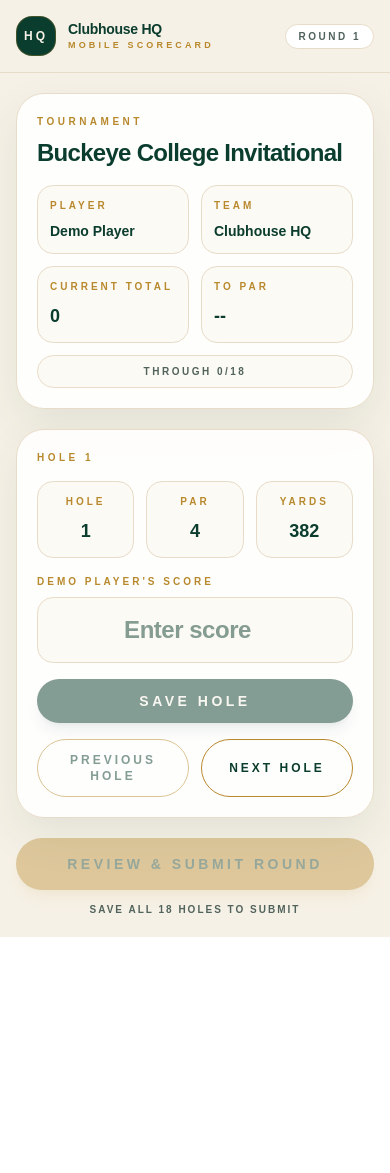
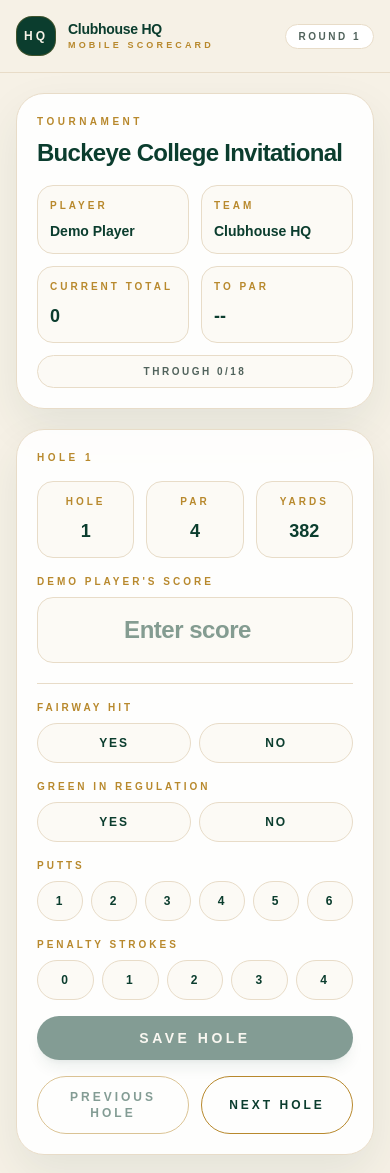
Before and after one commit to ryanturnergolf/fairwaylive, a Next.js app: page /scorecard/1 in a window 390 px wide. Shown: the top 1173 px of the page. Before the commit the page ends 937 px from the top, so only its background shows below. Built offline with nearby package versions, Linux system fonts and the light colour scheme.

Commit message:
Add mobile stat capture

```diff
--- a/app/lib/services/statisticsService.ts
+++ b/app/lib/services/statisticsService.ts
@@ -19,6 +19,11 @@ export type SaveRoundHoleStatisticsInput = Omit<
   markerForPlayerId?: string | null;
 };
 
+export type HoleStatisticsInput = Pick<
+  SaveScoreHoleEntryInput,
+  "fairwayHit" | "greenInRegulation" | "putts" | "penaltyStrokes"
+>;
+
 const getEntrySource = (playerId: string, enteredByPlayerId: string) =>
   String(playerId) === String(enteredByPlayerId) ? "self" : "marker";
 
@@ -36,6 +41,10 @@ export const buildScoreHoleEntryInput = ({
   markerForPlayerId,
   holeNumber,
   strokes,
+  fairwayHit,
+  greenInRegulation,
+  putts,
+  penaltyStrokes,
   entryStatus,
 }: {
   tournamentId: string;
@@ -45,6 +54,10 @@ export const buildScoreHoleEntryInput = ({
   markerForPlayerId?: string | null;
   holeNumber: number;
   strokes: number;
+  fairwayHit?: boolean | null;
+  greenInRegulation?: boolean | null;
+  putts?: number | null;
+  penaltyStrokes?: number | null;
   entryStatus: string;
 }): SaveHoleStatisticsInput => ({
   tournamentId,
@@ -54,10 +67,10 @@ export const buildScoreHoleEntryInput = ({
   markerForPlayerId: getMarkerForPlayerId(playerId, enteredByPlayerId, markerForPlayerId),
   holeNumber,
   strokes,
-  fairwayHit: null,
-  greenInRegulation: null,
-  putts: null,
-  penaltyStrokes: null,
+  fairwayHit: fairwayHit ?? null,
+  greenInRegulation: greenInRegulation ?? null,
+  putts: putts ?? null,
+  penaltyStrokes: penaltyStrokes ?? null,
   entrySource: getEntrySource(playerId, enteredByPlayerId),
   entryStatus,
   reviewStatus: "pending",
--- a/app/scorecard/[playerId]/page.tsx
+++ b/app/scorecard/[playerId]/page.tsx
@@ -13,6 +13,7 @@ import {
 import { loadComparisonScores, loadPlayerScores, saveHole, saveRound } from "../../lib/services/scoreService";
 import {
   buildScoreHoleEntryInput,
+  type HoleStatisticsInput,
   saveHoleStatistics,
   saveRoundHoleStatistics,
 } from "../../lib/services/statisticsService";
@@ -75,6 +76,13 @@ type ScoreDiagnostics = {
   scoreHydrationComplete: string;
   lastSaveError: string;
   lastHydrationError: string;
+};
+
+type HoleStatCapture = {
+  fairwayHit: boolean | null;
+  greenInRegulation: boolean | null;
+  putts: number | null;
+  penaltyStrokes: number | null;
 };
 
 const initialScoreDiagnostics: ScoreDiagnostics = {
@@ -203,6 +211,16 @@ const normalizeHoleScores = (holeScores: number[] | undefined, holeCount: number
     const score = Number(holeScores?.[index] ?? 0);
     return Number.isFinite(score) ? score : 0;
   });
+
+const emptyHoleStats = (): HoleStatCapture => ({
+  fairwayHit: null,
+  greenInRegulation: null,
+  putts: null,
+  penaltyStrokes: null,
+});
+
+const createEmptyHoleStats = (holeCount: number) =>
+  Array.from({ length: holeCount }, emptyHoleStats);
 
 const hasAnyHoleScore = (holeScores: number[] | null | undefined) =>
   Array.isArray(holeScores) && holeScores.some((score) => Number(score) > 0);
@@ -469,6 +487,7 @@ export default function PlayerScorecardPage() {
   const [scores, setScores] = useState<number[]>(Array.from({ length: scorecard.holes.length }, () => 0));
   const [markerScores, setMarkerScores] = useState<number[]>(Array.from({ length: scorecard.holes.length }, () => 0));
   const [markedPlayerSelfScores, setMarkedPlayerSelfScores] = useState<number[]>(Array.from({ length: scorecard.holes.length }, () => 0));
+  const [holeStats, setHoleStats] = useState<HoleStatCapture[]>(createEmptyHoleStats(scorecard.holes.length));
   const [currentHoleIndex, setCurrentHoleIndex] = useState(0);
   const [savedHoles, setSavedHoles] = useState<number[]>([]);
   const [view, setView] = useState<"scoring" | "review" | "submitted">("scoring");
@@ -883,6 +902,27 @@ export default function PlayerScorecardPage() {
     );
   };
 
+  const updateCurrentHoleStats = (patch: Partial<HoleStatCapture>) => {
+    setHoleStats((current) => {
+      const normalizedStats =
+        current.length === scorecard.holes.length ? current : createEmptyHoleStats(scorecard.holes.length);
+
+      return normalizedStats.map((stats, index) =>
+        index === currentHoleIndex ? { ...stats, ...patch } : stats
+      );
+    });
+  };
+
+  const toggleBooleanStat = (field: "fairwayHit" | "greenInRegulation", value: boolean) => {
+    const currentValue = holeStats[currentHoleIndex]?.[field] ?? null;
+    updateCurrentHoleStats({ [field]: currentValue === value ? null : value });
+  };
+
+  const toggleNumberStat = (field: "putts" | "penaltyStrokes", value: number) => {
+    const currentValue = holeStats[currentHoleIndex]?.[field] ?? null;
+    updateCurrentHoleStats({ [field]: currentValue === value ? null : value });
+  };
+
   // Validate player ID is real (non-empty, not demo, not a route group)
   const isValidPlayerId = (id: unknown): boolean => {
     return typeof id === "string" && id.length > 0 && id !== "demo" && !id.startsWith("group-");
@@ -910,7 +950,8 @@ export default function PlayerScorecardPage() {
     enteredByPlayerId: string,
     roundNumber: number,
     holeScores: number[],
-    scope: "hole" | "round"
+    scope: "hole" | "round",
+    stats?: HoleStatisticsInput
   ) => {
     const wasJustVerified = Date.now() - finalizationVerifiedAtRef.current < 1000;
     if (isTournamentFinalized || (!wasJustVerified && (await refreshCurrentFinalizedStateForSave()))) {
@@ -964,6 +1005,10 @@ export default function PlayerScorecardPage() {
                     enteredByPlayerId,
                     holeNumber: currentHole.holeNumber,
                     strokes,
+                    fairwayHit: stats?.fairwayHit ?? null,
+                    greenInRegulation: stats?.greenInRegulation ?? null,
+                    putts: stats?.putts ?? null,
+                    penaltyStrokes: stats?.penaltyStrokes ?? null,
                     entryStatus,
                   })
                 );
@@ -1023,6 +1068,13 @@ export default function PlayerScorecardPage() {
       const parsedRoundNumber = Number(roundNumber);
       const nextScores = normalizeHoleScores(scores, scorecard.holes.length);
       const nextMarkerScores = normalizeHoleScores(markerScores, scorecard.holes.length);
+      const selectedStats = holeStats[currentHoleIndex] ?? emptyHoleStats();
+      const currentHoleStats: HoleStatisticsInput = {
+        fairwayHit: currentHole.par === 3 ? null : selectedStats.fairwayHit,
+        greenInRegulation: selectedStats.greenInRegulation,
+        putts: selectedStats.putts,
+        penaltyStrokes: selectedStats.penaltyStrokes,
+      };
       const stableSelfPlayerId = String(scorecard.playerId);
       const stableMarkerPlayerId = isValidPlayerId(scorecard.markerPlayerId) ? String(scorecard.markerPlayerId) : "";
       const localSelfPlayerId = getLocalStoragePlayerId(resolvedPlayerIds?.selectedPlayerIds ?? [stableSelfPlayerId], stableSelfPlayerId);
@@ -1044,7 +1096,7 @@ export default function PlayerScorecardPage() {
       // Save self score with validated playerId
       const selfScoreSaved = mergeTournamentScoreSubmission(requestedTournamentId, localSelfPlayerId, roundId, nextScores, "self");
       let markerScoreSaved = false;
-      void saveScoreThroughService(stableSelfPlayerId, stableSelfPlayerId, parsedRoundNumber, nextScores, "hole");
+      void saveScoreThroughService(stableSelfPlayerId, stableSelfPlayerId, parsedRoundNumber, nextScores, "hole", currentHoleStats);
 
       // Save marker score only if markerPlayerId is valid
       if (stableMarkerPlayerId && hasAnyHoleScore(nextMarkerScores)) {
@@ -1122,6 +1174,13 @@ export default function PlayerScorecardPage() {
   };
 
   const isHoleSaved = savedHoles.includes(currentHole.holeNumber);
+  const currentStatCapture = holeStats[currentHoleIndex] ?? emptyHoleStats();
+  const statButtonClass = (isSelected: boolean) =>
+    `min-h-10 rounded-full border px-3 py-2 text-xs font-black uppercase tracking-[0.15em] transition duration-200 ${
+      isSelected
+        ? "border-[#0B3D2E] bg-[#0B3D2E] text-[#F6F1E6]"
+        : "border-[#E8DCC8] bg-[#FCFAF5] text-[#0B3D2E]"
+    } disabled:cursor-not-allowed disabled:opacity-50`;
 
   const sharedHeader = (
     <header className="sticky top-0 z-10 border-b border-[#E8DCC8] bg-[#F6F1E6]/95 backdrop-blur">
@@ -1443,6 +1502,90 @@ export default function PlayerScorecardPage() {
             </label>
           ) : null}
 
+          <div className="mt-5 border-t border-[#E8DCC8] pt-4">
+            {currentHole.par !== 3 ? (
+              <fieldset className="mt-0" aria-label="Fairway Hit">
+                <legend className="text-[10px] font-black uppercase tracking-[0.3em] text-[#B8892D]">
+                  Fairway Hit
+                </legend>
+                <div className="mt-2 grid grid-cols-2 gap-2">
+                  {[true, false].map((value) => (
+                    <button
+                      key={String(value)}
+                      type="button"
+                      aria-pressed={currentStatCapture.fairwayHit === value}
+                      onClick={() => toggleBooleanStat("fairwayHit", value)}
+                      disabled={isTournamentFinalized}
+                      className={statButtonClass(currentStatCapture.fairwayHit === value)}
+                    >
+                      {value ? "Yes" : "No"}
+                    </button>
+                  ))}
+                </div>
+              </fieldset>
+            ) : null}
+
+            <fieldset className="mt-4" aria-label="Green in Regulation">
+              <legend className="text-[10px] font-black uppercase tracking-[0.3em] text-[#B8892D]">
+                Green in Regulation
+              </legend>
+              <div className="mt-2 grid grid-cols-2 gap-2">
+                {[true, false].map((value) => (
+                  <button
+                    key={String(value)}
+                    type="button"
+                    aria-pressed={currentStatCapture.greenInRegulation === value}
+                    onClick={() => toggleBooleanStat("greenInRegulation", value)}
+                    disabled={isTournamentFinalized}
+                    className={statButtonClass(currentStatCapture.greenInRegulation === value)}
+                  >
+                    {value ? "Yes" : "No"}
+                  </button>
+                ))}
+              </div>
+            </fieldset>
+
+            <fieldset className="mt-4" aria-label="Putts">
+              <legend className="text-[10px] font-black uppercase tracking-[0.3em] text-[#B8892D]">
+                Putts
+              </legend>
+              <div className="mt-2 grid grid-cols-6 gap-2">
+                {[1, 2, 3, 4, 5, 6].map((value) => (
+                  <button
+                    key={value}
+                    type="button"
+                    aria-pressed={currentStatCapture.putts === value}
+                    onClick={() => toggleNumberStat("putts", value)}
+                    disabled={isTournamentFinalized}
+                    className={statButtonClass(currentStatCapture.putts === value)}
+                  >
+                    {value}
+                  </button>
+                ))}
+              </div>
+            </fieldset>
+
+            <fieldset className="mt-4" aria-label="Penalty Strokes">
+              <legend className="text-[10px] font-black uppercase tracking-[0.3em] text-[#B8892D]">
+                Penalty Strokes
+              </legend>
+              <div className="mt-2 grid grid-cols-5 gap-2">
+                {[0, 1, 2, 3, 4].map((value) => (
+                  <button
+                    key={value}
+                    type="button"
+                    aria-pressed={currentStatCapture.penaltyStrokes === value}
+                    onClick={() => toggleNumberStat("penaltyStrokes", value)}
+                    disabled={isTournamentFinalized}
+                    className={statButtonClass(currentStatCapture.penaltyStrokes === value)}
+                  >
+                    {value}
+                  </button>
+                ))}
+              </div>
+            </fieldset>
+          </div>
+
           <button
             type="button"
             onClick={handleSaveHole}
```
Also changed, not shown: 1 other file (tests, documents, lock files or other folders).
